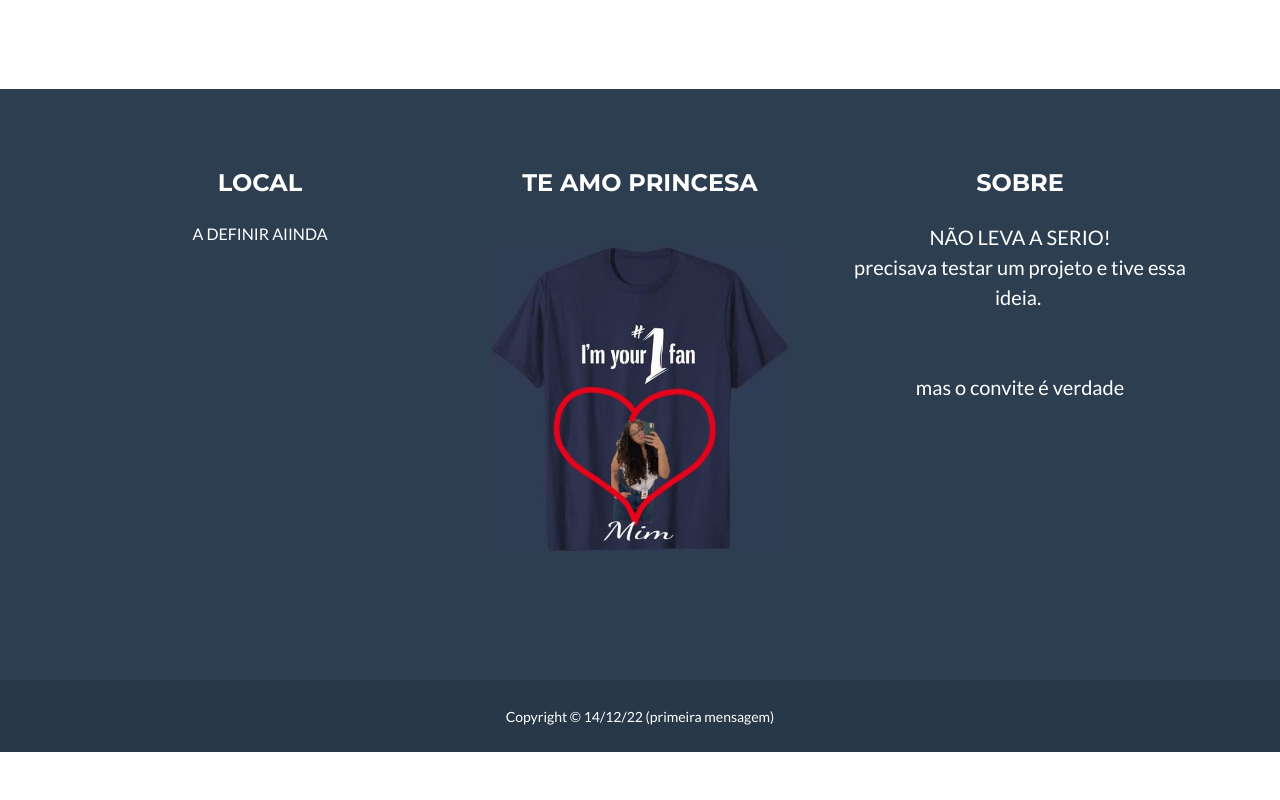
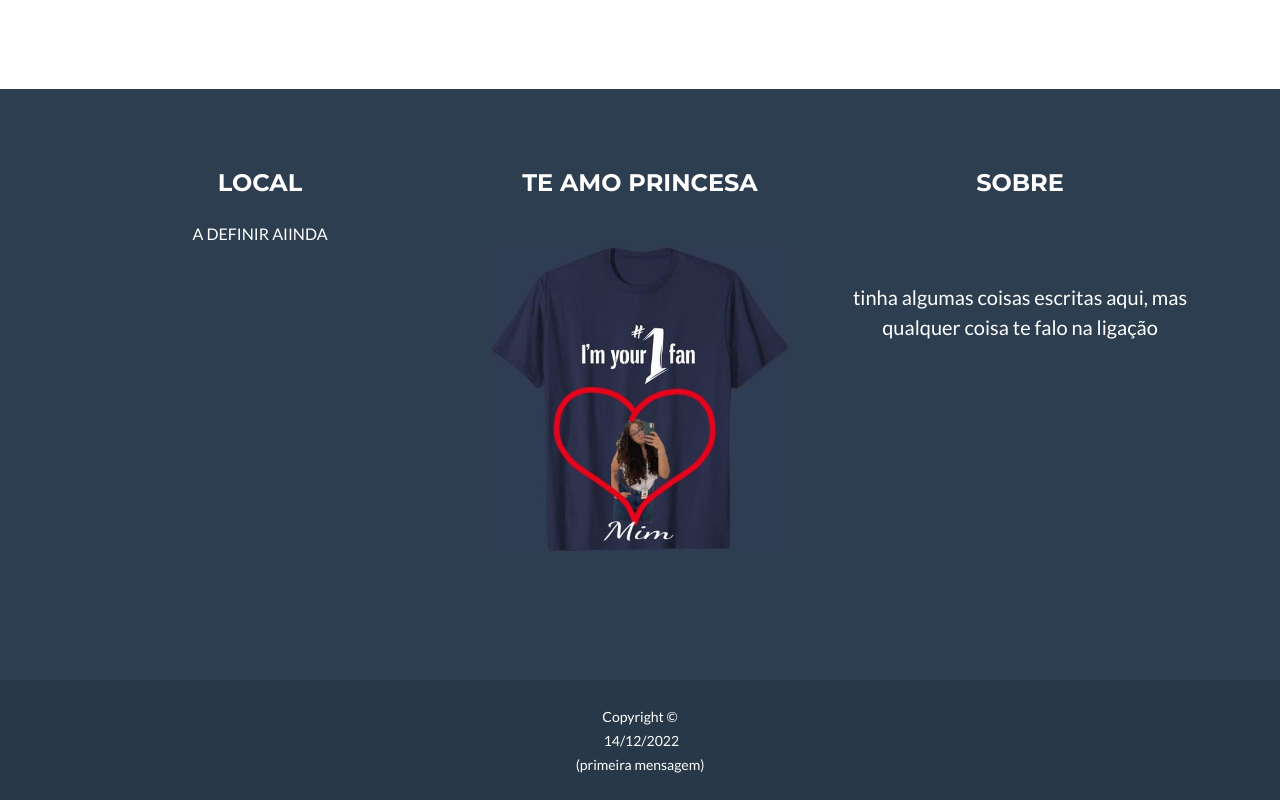
Before and after one commit to HoHoPed/HoHoPed.github.io, a plain HTML site: page index.html in a window 1280 px wide. Shown: the part 3889-4689 px from the top of the page. Before the commit the page ends 4641 px from the top, so only its background shows below. Drawn offline with Linux system fonts and the light colour scheme.

Commit message:
Add files via upload

```diff
--- a/index.html
+++ b/index.html
@@ -142,13 +142,13 @@
                 </div>
                 <div class="col-md-4">
                     <h4 class="text-uppercase mb-4">SOBRE</h4>
-                    <p class="lead mb-0"><span>NÃO LEVA A SERIO!<br>precisava testar um projeto e tive essa ideia.&nbsp;<br><br><br>mas o convite é verdade<br></span></p>
+                    <p class="lead mb-0"><span><br><br>tinha algumas coisas escritas aqui, mas qualquer coisa te falo na ligação<br></span></p>
                 </div>
             </div>
         </div>
     </footer>
     <div class="text-center text-white copyright py-4">
-        <div class="container"><small>Copyright ©&nbsp;14/12/22 (primeira mensagem)</small></div>
+        <div class="container"><small>Copyright ©<br>&nbsp;14/12/2022<br>(primeira mensagem)<br></small></div>
     </div>
     <div class="d-lg-none scroll-to-top position-fixed rounded"><a class="text-center d-block rounded text-white" href="#page-top"><i class="fa fa-chevron-up"></i></a></div>
     <div class="modal text-center" role="dialog" tabindex="-1" id="portfolio-modal-1">
```
